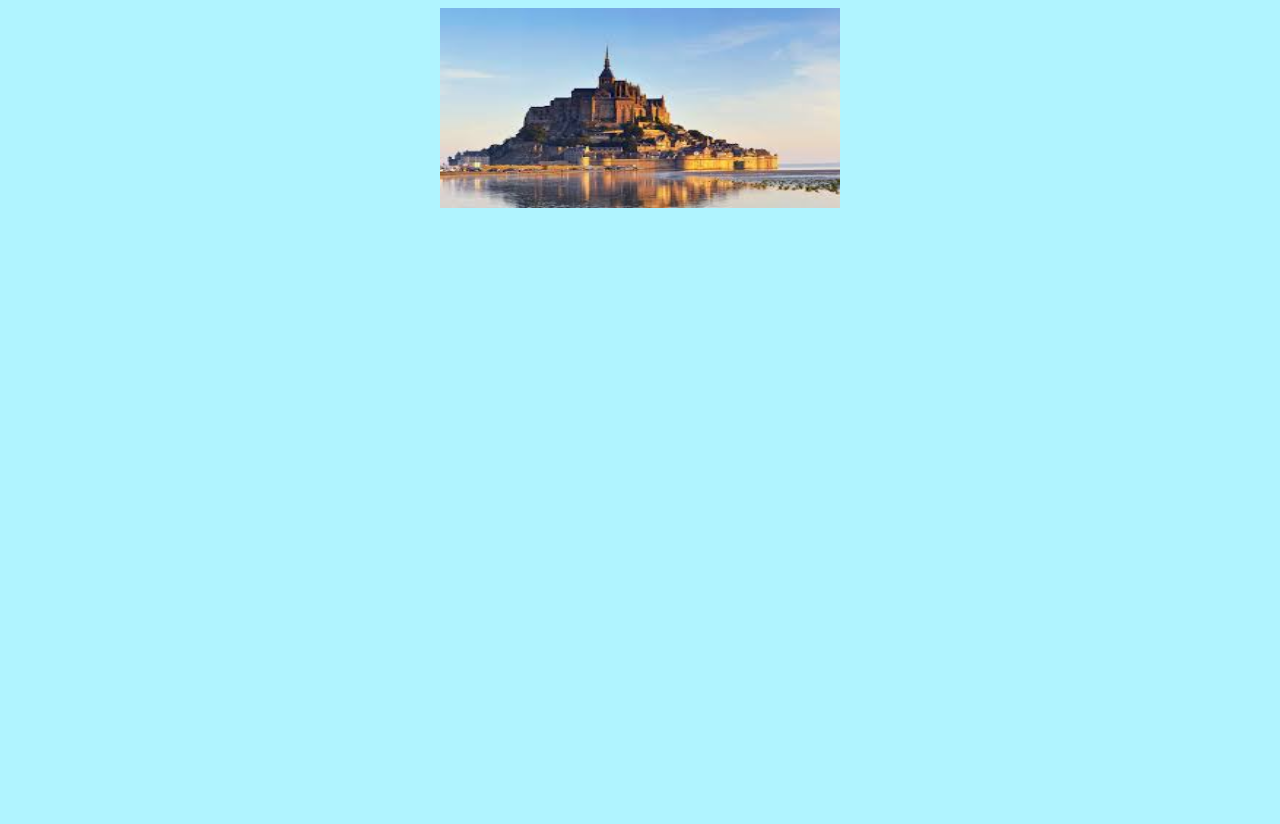
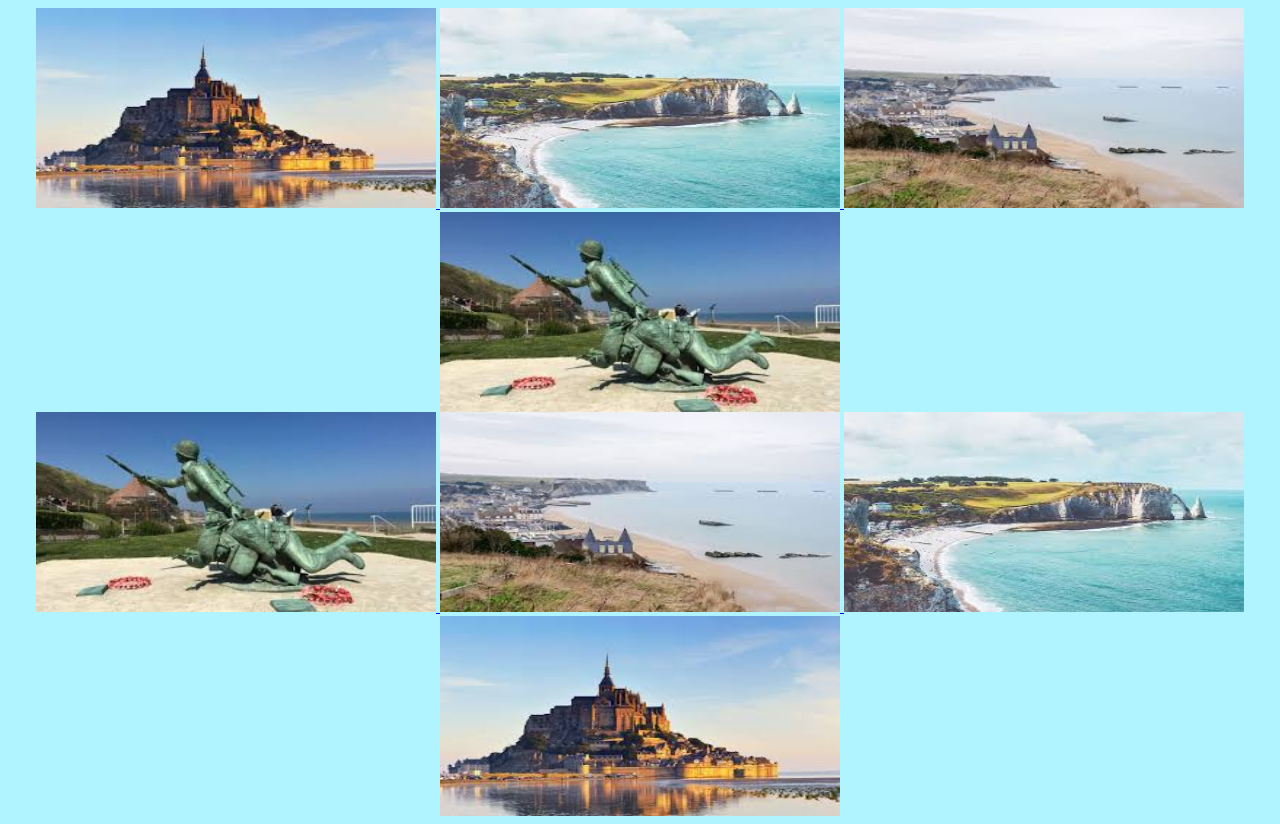
Before and after one commit to Toni0756/Toni0756.github.io, a plain HTML site: page travel.html in a window 1280 px wide. Before the commit the page ends 800 px from the top, so only its background shows below. Drawn offline with Linux system fonts and the light colour scheme.

Commit message:
Update travel.html

```diff
--- a/travel.html
+++ b/travel.html
@@ -12,6 +12,36 @@
 			<a href="media/france1.jpg">
 				<img src="media/france1.jpg" width="400" height="200" title="France Shot #1">
 			</a>
+
+			<a href="media/france2.jpg">
+				<img src="media/france2.jpg" width="400" height="200" title="France Shot #2">
+			</a>
+
+			<a href="media/france3.jpg">
+				<img src="media/france3.jpg" width="400" height="200" title="France Shot #3">
+			</a>
+
+			<a href="media/france4.jpg">
+				<img src="media/france4.jpg" width="400" height="200" title="France Shot #4">
+			</a>
+
+			<br/>
+
+			<a href="media/france4.jpg">
+				<img src="media/france4.jpg" width="400" height="200" title="France Shot #4">
+			</a>
+
+			<a href="media/france3.jpg">
+				<img src="media/france3.jpg" width="400" height="200" title="France Shot #3">
+			</a>
+
+			<a href="media/france2.jpg">
+				<img src="media/france2.jpg" width="400" height="200" title="France Shot #2">
+			</a>
+
+			<a href="media/france1.jpg">
+				<img src="media/france1.jpg" width="400" height="200" title="France Shot #1">
+			</a>
 		</center>
 	</body>
 </html>
```
